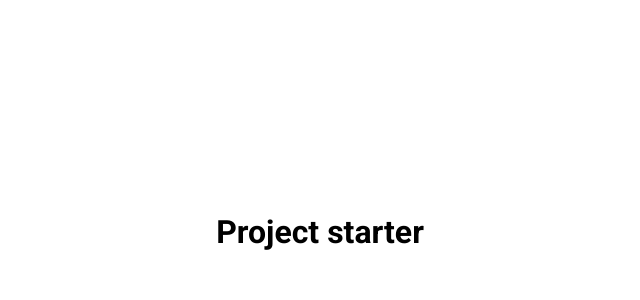
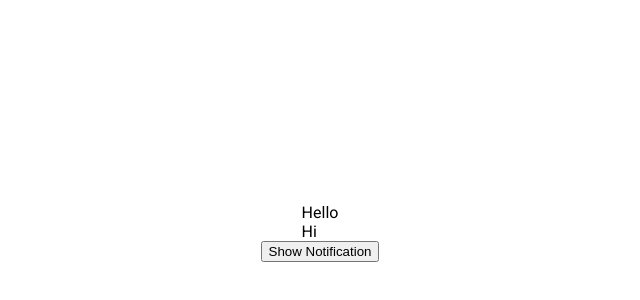
Before and after one commit to PrabinaRegmi/toastNotification_MP-27, a plain HTML site: page index.html in a window 1280 px wide. Shown: the part 168-468 px from the top of the page, without its empty margins (320-960 px from the left). Drawn offline with Linux system fonts and the light colour scheme.

Commit message:
write html codes

```diff
--- a/index.html
+++ b/index.html
@@ -4,12 +4,16 @@
     <meta charset="UTF-8" />
     <meta http-equiv="X-UA-Compatible" content="IE=edge" />
     <meta name="viewport" content="width=device-width, initial-scale=1.0" />
-    <title>MyProject</title>
+    <title>Toast Notification</title>
     <!-- <link rel="stylesheet" href="https://cdnjs.cloudflare.com/ajax/libs/font-awesome/5.15.1/css/all.min.css" integrity="sha512-+4zCK9k+qNFUR5X+cKL9EIR+ZOhtIloNl9GIKS57V1MyNsYpYcUrUeQc9vNfzsWfV28IaLL3i96P9sdNyeRssA==" crossorigin="anonymous" referrerpolicy="no-referrer" /> -->
     <link rel="stylesheet" href="style.css" />
   </head>
   <body>
-    <h1>Project starter</h1>
+    <div class="toasts">
+      <div class="toast">Hello</div>
+      <div class="toast">Hi</div>
+    </div>
+    <button class="button" id="button">Show Notification</button>
     <script src="app.js"></script>
   </body>
 </html>
```
